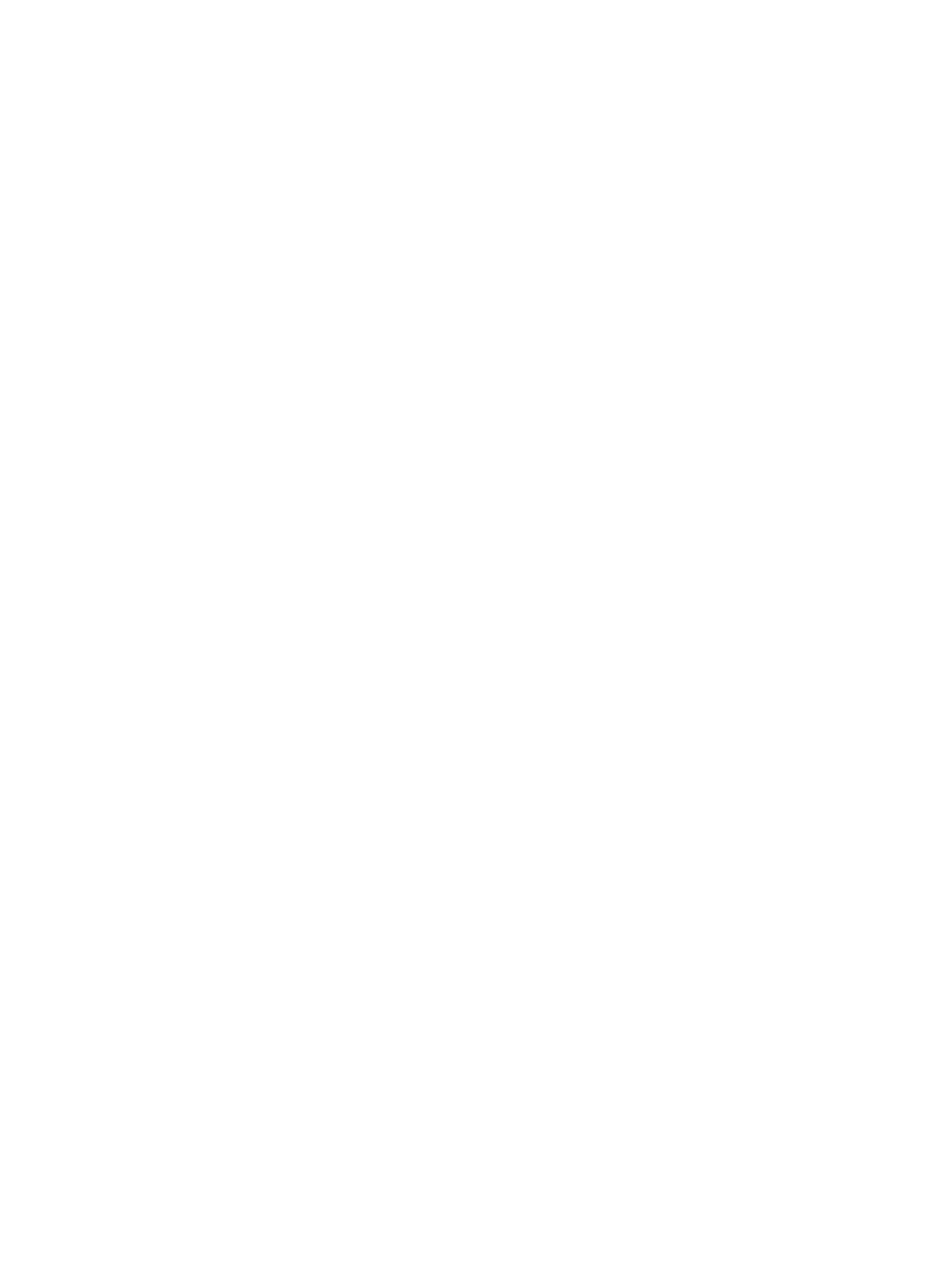
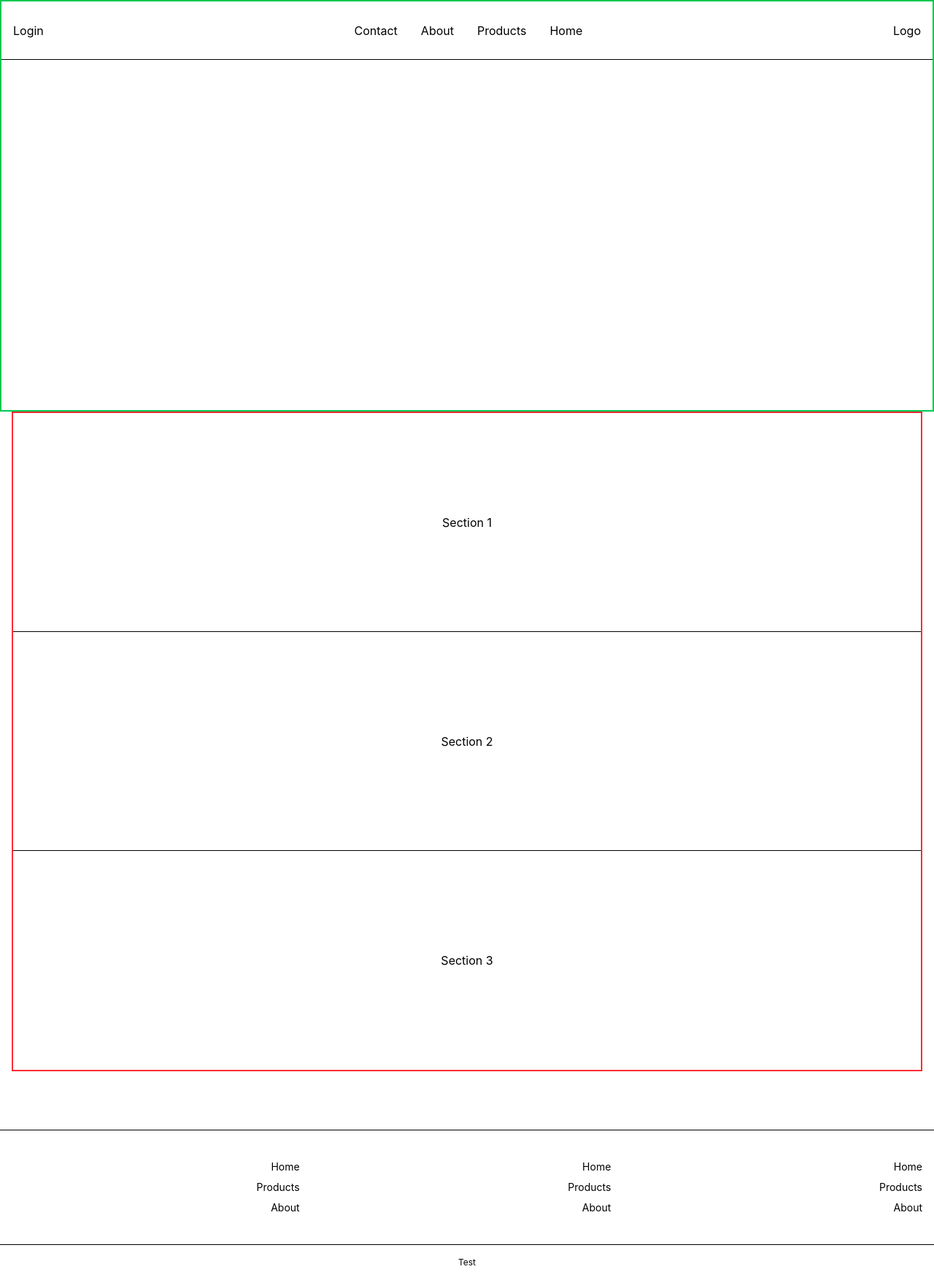
Before and after one commit to FarahSpia/FarahSpia_botique_WebApp, a React (Vite) app: page / in a window 1280 px wide. Shown: the whole page at 73% size. Before the commit the page ends 800 px from the top, so only its background shows below. Built offline with nearby package versions, Linux system fonts and the light colour scheme.

Commit message:
update landing page

```diff
--- /dev/null
+++ b/src/components/Footer/Footer.jsx
@@ -0,0 +1,34 @@
+import React from "react";
+
+export const Footer = () => {
+  return (
+    <footer className="w-full border-t mt-20 flex-shrink-0">
+      <div className="w-full max-w-[1400px] mx-auto px-4 py-10 flex flex-col md:flex-row gap-8">
+        <div className="w-full md:w-1/3">
+           <ul className="flex flex-col space-y-2 text-sm">
+            <li>Home</li>
+            <li>Products</li>
+            <li>About</li>
+          </ul>
+        </div>
+        <div className="w-full md:w-1/3">
+          <ul className="flex flex-col space-y-2 text-sm">
+            <li>Home</li>
+            <li>Products</li>
+            <li>About</li>
+          </ul>
+        </div>
+        <div className="w-full md:w-1/3">
+         <ul className="flex flex-col space-y-2 text-sm">
+            <li>Home</li>
+            <li>Products</li>
+            <li>About</li>
+          </ul>
+        </div>
+      </div>
+      <div className="border-t py-4 flex items-center justify-center text-xs">
+        Test
+      </div>
+    </footer>
+  );
+};
--- /dev/null
+++ b/src/components/Header/Header.jsx
@@ -0,0 +1,13 @@
+// Header.jsx
+import React from "react";
+import { Navbar } from "./Navbar";
+import { Herosection } from "./Herosection";
+
+export const Header = () => {
+  return (
+    <header className="w-full border-2 border-green-500">
+      <Navbar />
+      <Herosection />
+    </header>
+  );
+};
--- /dev/null
+++ b/src/components/Header/Herosection.jsx
@@ -0,0 +1,11 @@
+import React from "react";
+
+export const Herosection = () => {
+  return (
+    <section className="w-full min-h-[480px] flex items-center">
+      <div className="w-full max-w-[1400px] mx-auto px-4 flex flex-col md:flex-row items-center gap-10">
+
+      </div>
+    </section>
+  );
+};
--- /dev/null
+++ b/src/components/Header/Navbar.jsx
@@ -0,0 +1,18 @@
+import React from "react";
+
+export const Navbar = () => {
+  return (
+    <nav className="w-full h-20 border-b flex-shrink-0">
+      <div className="w-full max-w-[1400px] h-full mx-auto px-4 flex items-center justify-between">
+        <div>Logo</div>
+        <ul className="flex items-center gap-6 md:gap-8">
+          <li>Home</li>
+          <li>Products</li>
+          <li>About</li>
+          <li>Contact</li>
+        </ul>
+        <button>Login</button>
+      </div>
+    </nav>
+  );
+};
--- a/src/core/App.jsx
+++ b/src/core/App.jsx
@@ -1,10 +1,12 @@
+import { RouterProvider } from "react-router-dom"
+import router from "./route"
 
 
 function App() {
 
   return (
     <>
-
+      <RouterProvider router={router}/>
     </>
   )
 }
--- a/src/layout/MainLayout.jsx
+++ b/src/layout/MainLayout.jsx
@@ -0,0 +1,15 @@
+import { Outlet } from "react-router-dom";
+import { Header } from "../components/Header/Header";
+import { Footer } from "../components/Footer/Footer";
+
+export const MainLayout = () => {
+  return (
+    <div dir="rtl" className="w-full min-h-screen flex flex-col overflow-x-hidden">
+      <Header />
+      <main className="w-full max-w-[1400px] mx-auto flex-1 px-4">
+        <Outlet />
+      </main>
+      <Footer />
+    </div>
+  );
+};
--- /dev/null
+++ b/src/pages/Home/Landing.jsx
@@ -0,0 +1,18 @@
+// Landing.jsx
+import React from "react";
+
+export const Landing = () => {
+  return (
+    <div className="w-full border-2 border-red-500">
+      <section className="w-full min-h-[300px] border-b flex items-center justify-center">
+        Section 1
+      </section>
+      <section className="w-full min-h-[300px] border-b flex items-center justify-center">
+        Section 2
+      </section>
+      <section className="w-full min-h-[300px] flex items-center justify-center">
+        Section 3
+      </section>
+    </div>
+  );
+};
```
Also changed, not shown: src/core/route.jsx (added, +15 -0 lines), 1 other file (tests, documents, lock files or other folders).
